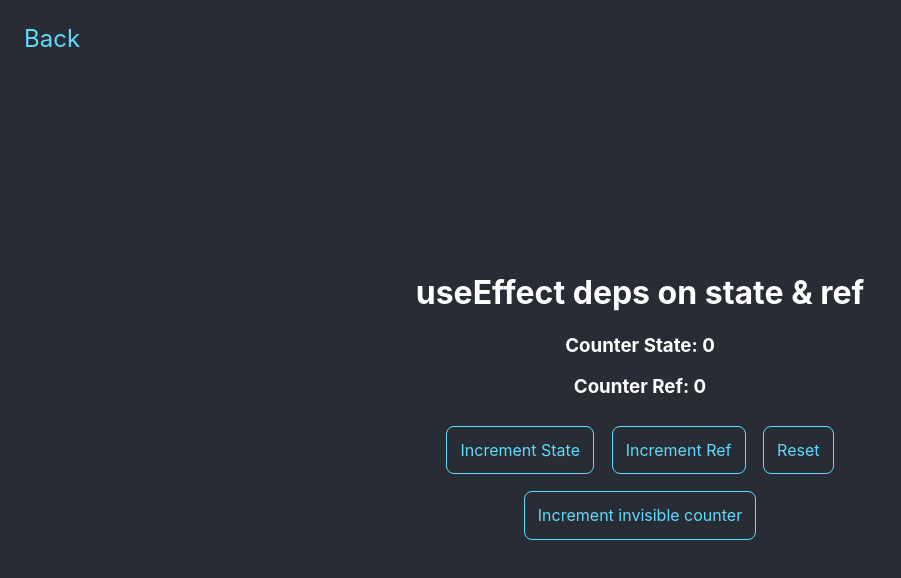
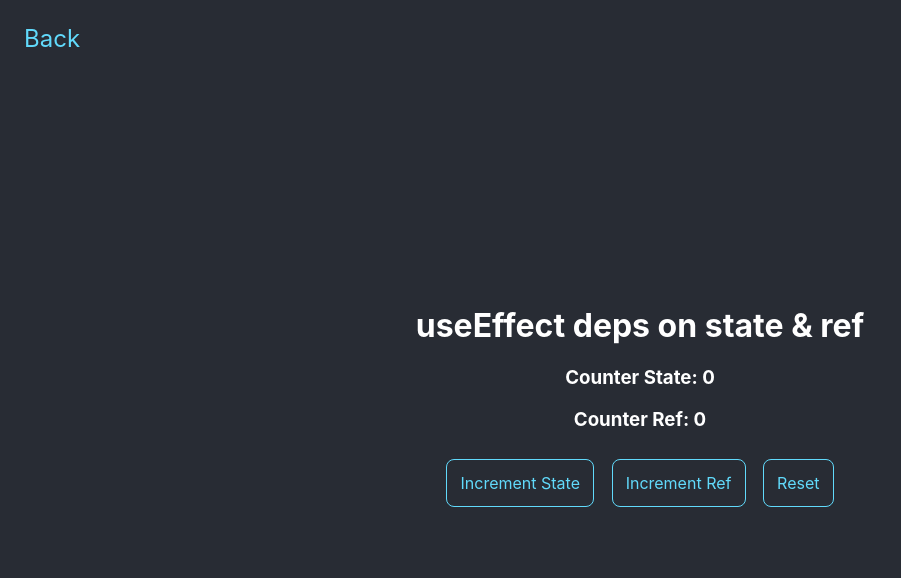
Before and after one commit to shawnrivers/learning-memo-web, a React app: page /react/useEffect in a window 1280 px wide. Shown: the top 578 px of the page, without its empty margins (0-901 px from the left). Built offline with nearby package versions, Linux system fonts and the light colour scheme; the HTML template or start-up script is replaced by a standard one.

Commit message:
Use default export in page component

```diff
--- a/src/App.tsx
+++ b/src/App.tsx
@@ -3,7 +3,7 @@ import { css, jsx } from '@emotion/core';
 import * as React from 'react';
 import { BrowserRouter, Route, Switch } from 'react-router-dom';
 import { allRoutes } from './constants/routes';
-import { HomePage } from './pages/home/template';
+import HomePage from './pages/home/template';
 
 const App: React.FC = () => {
   return (
--- a/src/pages/home/template.tsx
+++ b/src/pages/home/template.tsx
@@ -2,7 +2,7 @@ import * as React from 'react';
 import { StyledLink } from '../../components/atoms/styled/StyledLink';
 import { homeRoutes } from '../../constants/routes';
 
-export const HomePage: React.FC = () => {
+const HomePage: React.FC = () => {
   return (
     <div>
       <h1>Learning Memo</h1>
@@ -18,3 +18,5 @@ export const HomePage: React.FC = () => {
     </div>
   );
 };
+
+export default HomePage;
--- a/src/pages/learningCSS/boxModel/template.tsx
+++ b/src/pages/learningCSS/boxModel/template.tsx
@@ -15,7 +15,7 @@ const contentStyles = css`
   padding: 8px;
 `;
 
-export const BoxModelPage: React.FC = () => {
+const BoxModelPage: React.FC = () => {
   return (
     <TopicPage heading='Box Model'>
       <h2>Default Width of block level boxes</h2>
@@ -117,3 +117,5 @@ export const BoxModelPage: React.FC = () => {
     </TopicPage>
   );
 };
+
+export default BoxModelPage;
--- a/src/pages/learningCSS/index.tsx
+++ b/src/pages/learningCSS/index.tsx
@@ -2,8 +2,10 @@ import * as React from 'react';
 import { ProjectPage } from '../../components/templates/ProjectPage';
 import { learningCssRoutes } from '../../constants/routes';
 
-export const LearningCssPage: React.FC = () => {
+const LearningCssPage: React.FC = () => {
   return (
     <ProjectPage heading='Learning CSS' routes={learningCssRoutes} />
   );
 };
+
+export default LearningCssPage;
--- a/src/pages/learningJS/index.tsx
+++ b/src/pages/learningJS/index.tsx
@@ -2,6 +2,8 @@ import * as React from 'react';
 import { ProjectPage } from '../../components/templates/ProjectPage';
 import { learningJSRoutes } from '../../constants/routes';
 
-export const LearningJSPage: React.FC = () => {
+const LearningJSPage: React.FC = () => {
   return <ProjectPage heading='Learning JS' routes={learningJSRoutes} />;
 };
+
+export default LearningJSPage;
--- a/src/pages/learningJS/reference/template.tsx
+++ b/src/pages/learningJS/reference/template.tsx
@@ -11,7 +11,7 @@ const obj2 = {
   b: '2',
 };
 
-export const ReferencePage: React.FC = () => {
+const ReferencePage: React.FC = () => {
   return (
     <TopicPage heading='Reference'>
       <p>
@@ -29,3 +29,5 @@ export const ReferencePage: React.FC = () => {
     </TopicPage>
   );
 };
+
+export default ReferencePage;
--- a/src/pages/learningReact/index.tsx
+++ b/src/pages/learningReact/index.tsx
@@ -2,7 +2,7 @@ import * as React from 'react';
 import { ProjectPage } from '../../components/templates/ProjectPage';
 import { learningReactRoutes } from '../../constants/routes';
 
-export const LearningReactPage: React.FC = () => {
+const LearningReactPage: React.FC = () => {
   return (
     <ProjectPage
       heading='Learning React'
@@ -10,3 +10,5 @@ export const LearningReactPage: React.FC = () => {
     />
   );
 };
+
+export default LearningReactPage;
--- a/src/pages/learningReact/useEffect/template.tsx
+++ b/src/pages/learningReact/useEffect/template.tsx
@@ -2,9 +2,8 @@ import * as React from 'react';
 import { StyledButton } from '../../../components/atoms/styled/StyledButton';
 import { TopicPage } from '../../../components/templates/TopicPage';
 
-export const UseEffectPage: React.FC = () => {
+const UseEffectPage: React.FC = () => {
   const [counter, setCounter] = React.useState(0);
-  const [invisibleCounter, setInvisibleCounter] = React.useState(0);
   const counterRef = React.useRef(0);
 
   React.useEffect(() => {
@@ -56,14 +55,9 @@ export const UseEffectPage: React.FC = () => {
             Reset
           </StyledButton>
         </div>
-        <div>
-          <StyledButton
-            onClick={() => setInvisibleCounter(invisibleCounter + 1)}
-          >
-            Increment invisible counter
-          </StyledButton>
-        </div>
       </div>
     </TopicPage>
   );
 };
+
+export default UseEffectPage;
```
Also changed, not shown: src/constants/routes.ts (+7 -7 lines).
